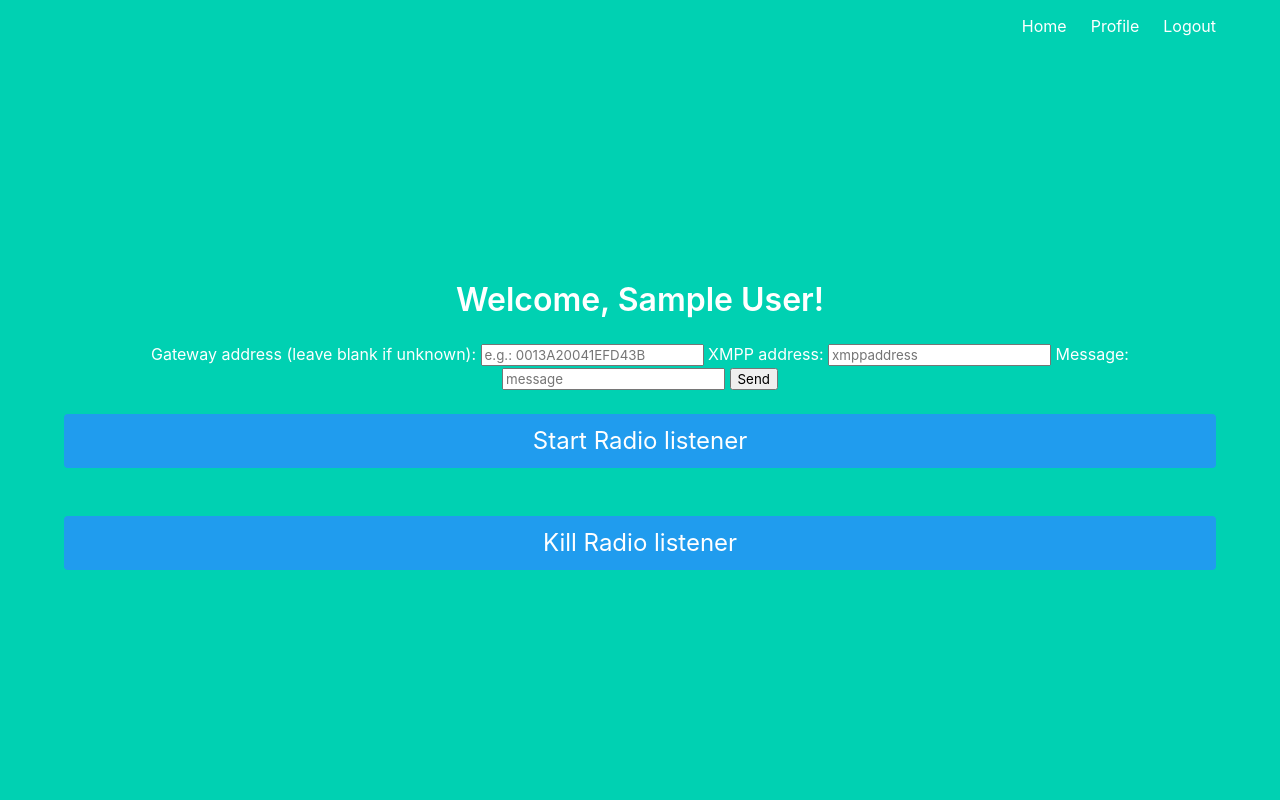
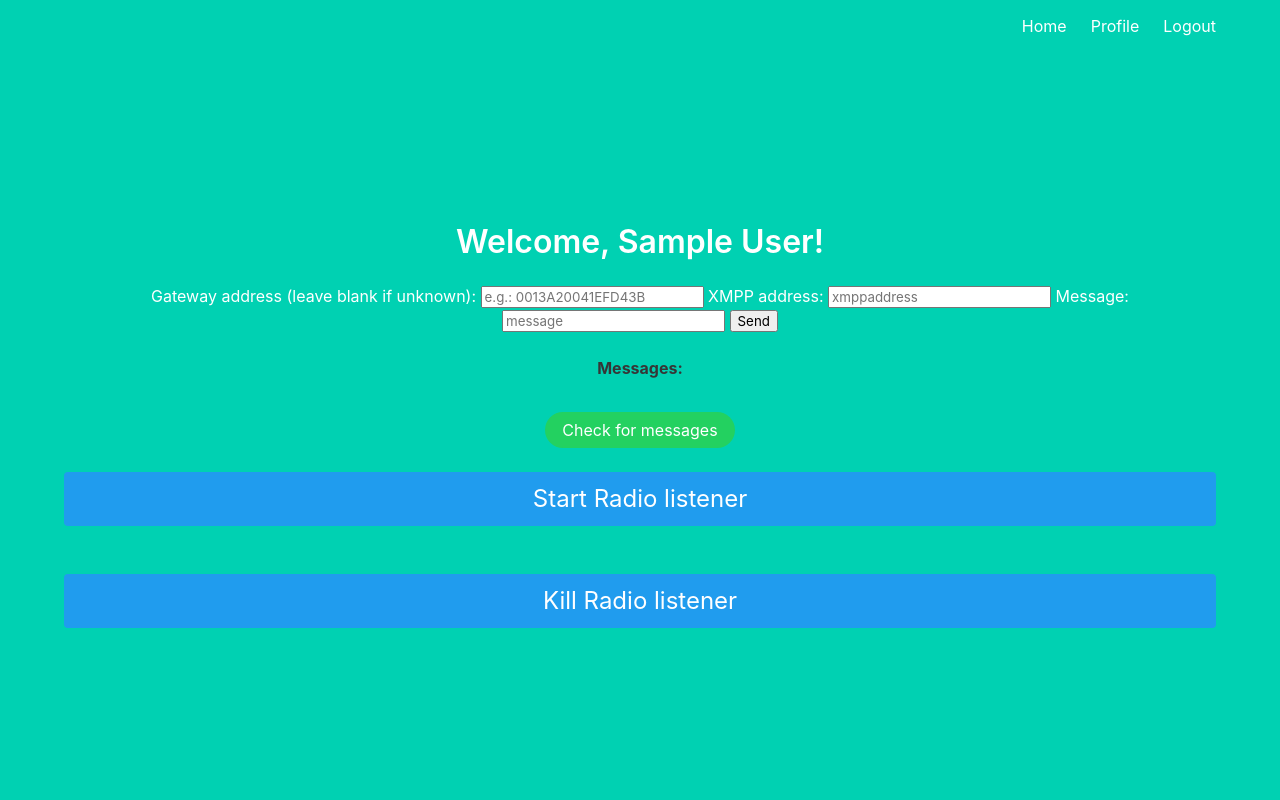
Before and after one commit to BeechatNetworkSystemsLtd/BeechatHive, a Flask app: page /profile in a window 1280 px wide. Run offline with Flask 2, Linux system fonts and the light colour scheme; the visitor is signed in with stand-in values (Sample User, id 1); data comes from the database, SQL or seed files in the repository.

Commit message:
Add view current messages feature

```diff
--- a/flask_auth_app/project/auth.py
+++ b/flask_auth_app/project/auth.py
@@ -1,6 +1,6 @@
 
 from flask_login import login_user, login_required, logout_user
-from flask import Blueprint, render_template, redirect, url_for, request
+from flask import Blueprint, render_template, redirect, url_for, request, flash
 from werkzeug.security import generate_password_hash, check_password_hash
 from .models import User
 from . import db
--- a/flask_auth_app/project/main.py
+++ b/flask_auth_app/project/main.py
@@ -41,3 +41,12 @@
 
        #print(process.args())
     return redirect(url_for('main.profile'))
+
+
+@main.route('/getmessages', methods=['POST'])
+@login_required
+def content():
+    with open('messages.txt', 'r') as f:
+        text=f.read()
+        print(text)
+        return render_template('profile.html', messages=text, name=current_user.name)
--- a/flask_auth_app/project/templates/profile.html
+++ b/flask_auth_app/project/templates/profile.html
@@ -24,6 +24,15 @@
 
 <br>
 
+<label class="label">Messages: {{ messages }}</label>
+
+<br>
+
+<form method="POST" action="/getmessages">
+  <input type="submit" class="button is-success is-rounded" value="Check for messages">
+</form>
+
+<br>
 <!--T//  Testing message sending >-->
 
 
```
Also changed, not shown: flask_auth_app/project/receiver.py (+10 -1 lines), flask_auth_app/setup.py (+60 -0 lines), README.md, 1 other file.
